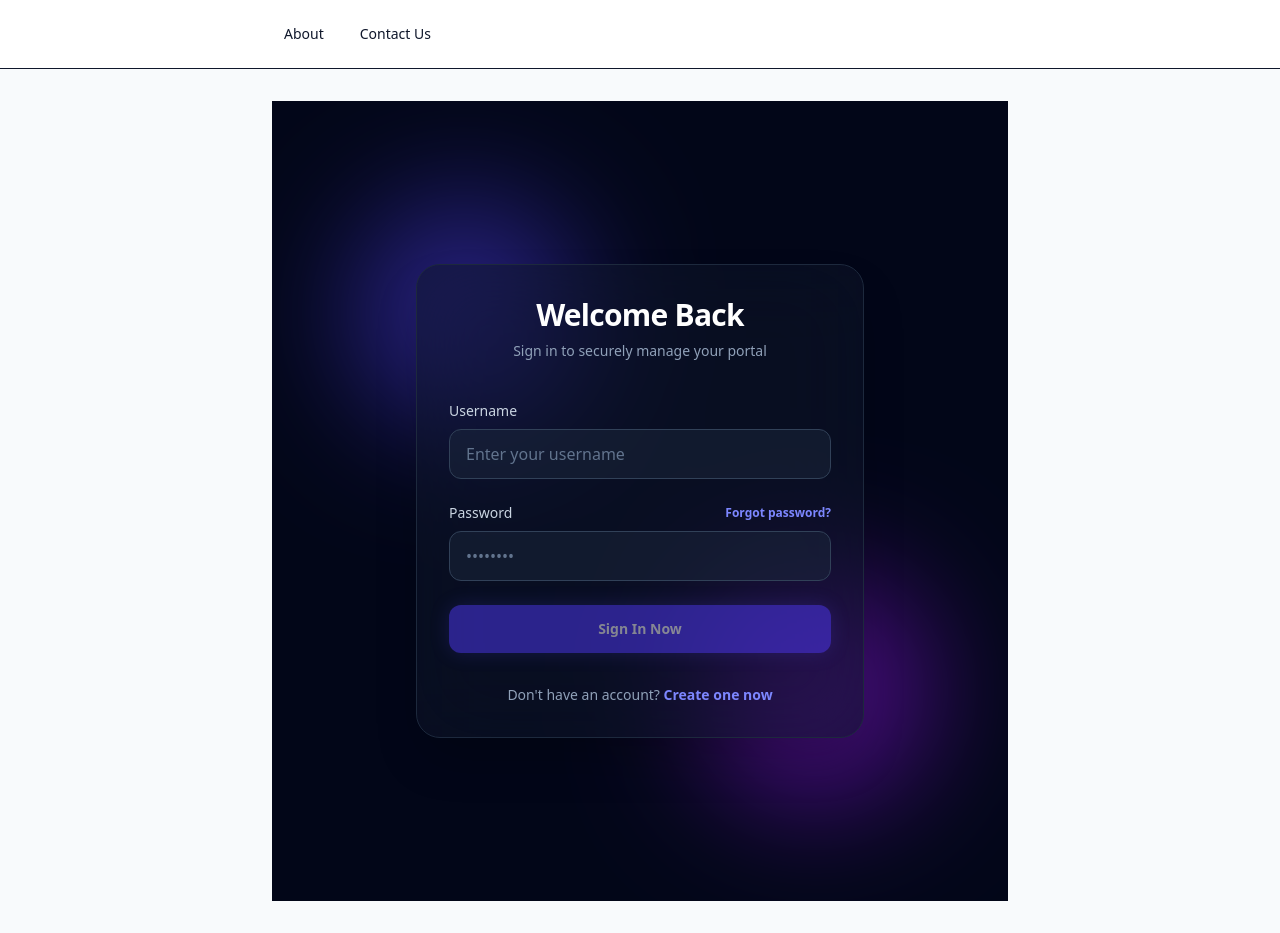
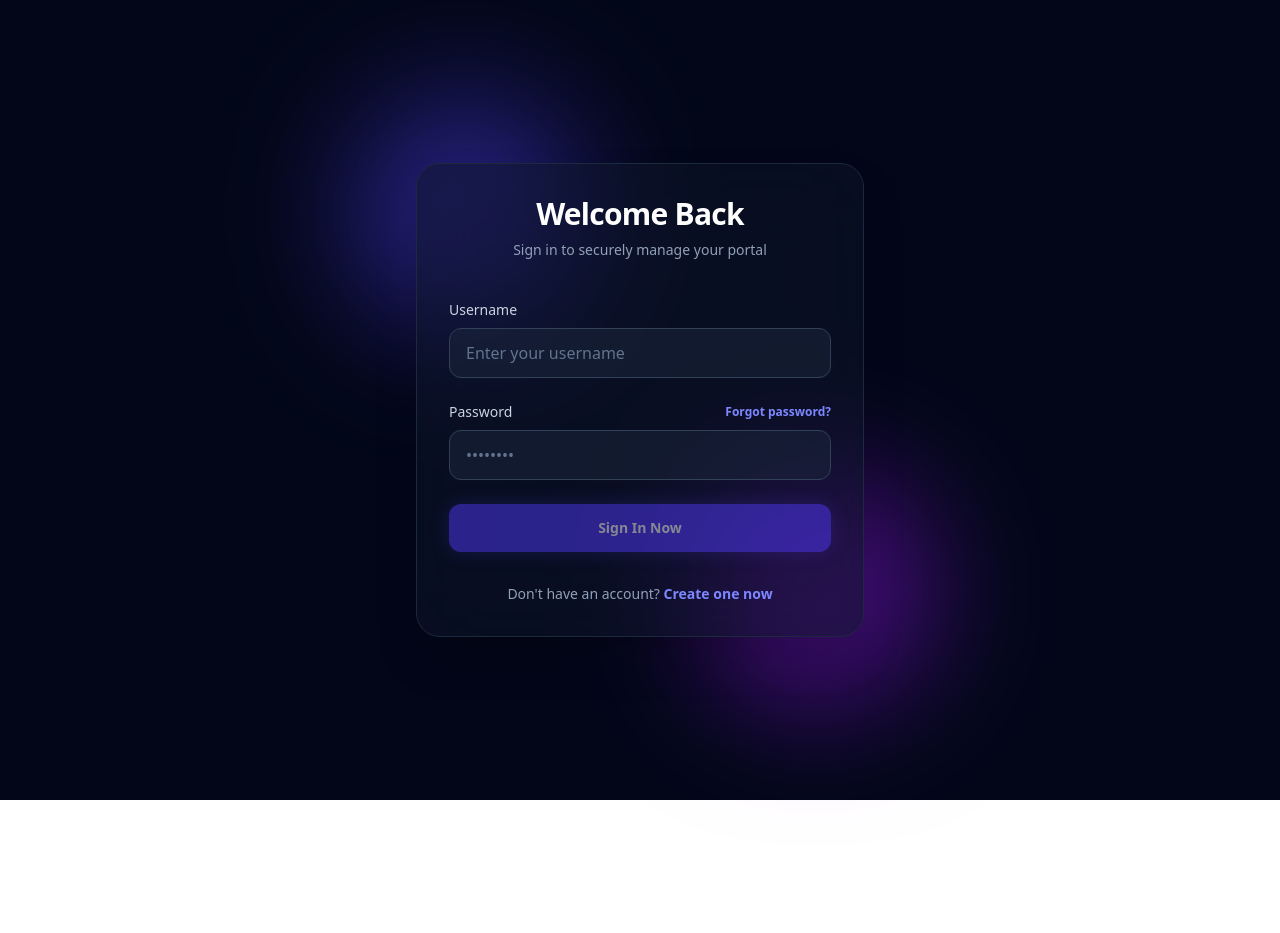
Before and after one commit to SandeepSagarPanjala/Roadmap, an Angular app in the folder angular/: page /login in a window 1280 px wide. After the commit the page ends 800 px from the top, so only its background shows below. Built offline with nearby package versions, Linux system fonts and the light colour scheme.

Commit message:
feat: Add proxy configuration and update API endpoints to use relative paths; remove unused styles and HTML

```diff
--- a/angular/angular.json
+++ b/angular/angular.json
@@ -54,6 +54,9 @@
         },
         "serve": {
           "builder": "@angular/build:dev-server",
+          "options": {
+            "proxyConfig": "proxy.conf.json"
+          },
           "configurations": {
             "production": {
               "buildTarget": "angular:build:production"
--- /dev/null
+++ b/angular/proxy.conf.json
@@ -0,0 +1,7 @@
+{
+  "/api": {
+    "target": "http://localhost:5000",
+    "secure": false,
+    "changeOrigin": true
+  }
+}
--- a/angular/src/app/app.css
+++ /dev/null
@@ -1,10 +0,0 @@
-.page h1 {
-  font-size: 1.75rem;
-  font-weight: 700;
-  margin-bottom: 0.75rem;
-}
-
-.page p {
-  color: #334155;
-  line-height: 1.6;
-}
--- a/angular/src/app/app.html
+++ /dev/null
@@ -1,24 +0,0 @@
-<main class="min-h-screen bg-slate-50 text-slate-900">
-  <header class="border-b bg-white">
-    <nav class="mx-auto flex max-w-3xl items-center gap-3 px-4 py-4">
-      <a
-        routerLink="/about"
-        routerLinkActive="bg-blue-100 text-blue-700"
-        class="rounded-md px-3 py-2 text-sm font-medium hover:bg-slate-100"
-      >
-        About
-      </a>
-      <a
-        routerLink="/contact"
-        routerLinkActive="bg-blue-100 text-blue-700"
-        class="rounded-md px-3 py-2 text-sm font-medium hover:bg-slate-100"
-      >
-        Contact Us
-      </a>
-    </nav>
-  </header>
-
-  <section class="mx-auto max-w-3xl px-4 py-8">
-    <router-outlet />
-  </section>
-</main>
--- a/angular/src/app/app.ts
+++ b/angular/src/app/app.ts
@@ -1,12 +1,9 @@
-import { Component, signal } from '@angular/core';
-import { RouterLink, RouterLinkActive, RouterOutlet } from '@angular/router';
+import { Component } from '@angular/core';
+import { RouterOutlet } from '@angular/router';
 
 @Component({
   selector: 'app-root',
-  imports: [RouterOutlet, RouterLink, RouterLinkActive],
-  templateUrl: './app.html',
-  styleUrl: './app.css',
+  imports: [RouterOutlet],
+  template: `<router-outlet />`,
 })
-export class App {
-  protected readonly title = signal('angular');
-}
+export class App {}
--- a/angular/src/app/core/services/auth.service.ts
+++ b/angular/src/app/core/services/auth.service.ts
@@ -39,7 +39,7 @@ export class AuthService {
   }
 
   login(credentials: any): Observable<any> {
-    return this.http.post<any>('http://localhost:3000/api/auth/login', credentials).pipe(
+    return this.http.post<any>('/api/auth/login', credentials).pipe(
       tap(res => {
         this.saveTokens({ accessToken: res.accessToken, refreshToken: res.refreshToken });
       })
@@ -53,7 +53,7 @@ export class AuthService {
       return throwError(() => new Error('No refresh token available'));
     }
 
-    return this.http.post<Tokens>('http://localhost:3000/api/auth/refresh', { token: refreshToken }).pipe(
+    return this.http.post<Tokens>('/api/auth/refresh', { token: refreshToken }).pipe(
       tap(res => {
         this.saveTokens({ accessToken: res.accessToken, refreshToken: res.refreshToken });
       })
@@ -64,7 +64,7 @@ export class AuthService {
     const token = this.getRefreshToken();
     if (token) {
       // Best Practice: Tell the Node API to delete it from the Map!
-      this.http.post('http://localhost:3000/api/auth/logout', { token }).subscribe({
+      this.http.post('/api/auth/logout', { token }).subscribe({
         next: () => this.executeLogout(),
         error: () => this.executeLogout()
       });
--- a/angular/src/app/pages/auth/register/register.component.ts
+++ b/angular/src/app/pages/auth/register/register.component.ts
@@ -29,7 +29,7 @@ export class RegisterComponent {
       this.error.set(null);
 
       // Hit Node API directly for registration since authService handles login/refresh
-      this.http.post('http://localhost:3000/api/auth/register', this.registerForm.value).subscribe({
+      this.http.post('/api/auth/register', this.registerForm.value).subscribe({
         next: () => {
           this.router.navigate(['/login']);
         },
```
